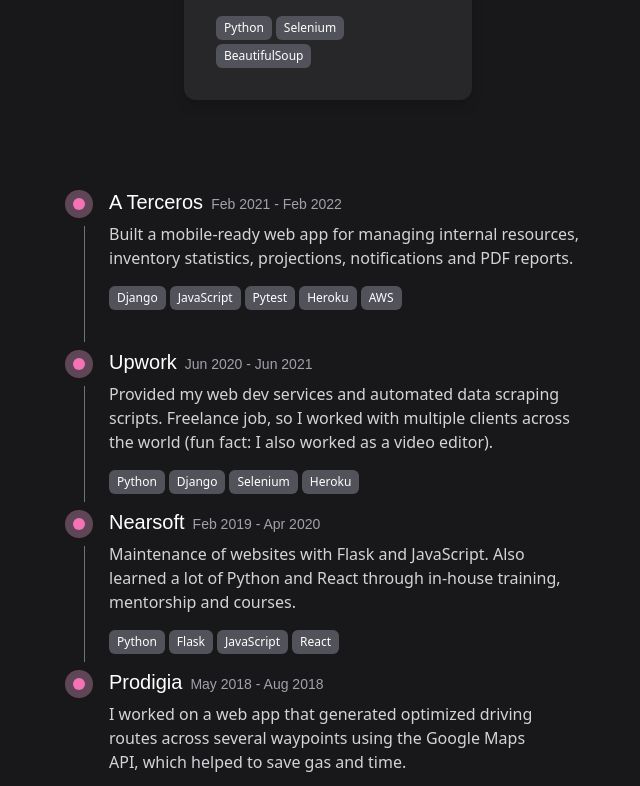
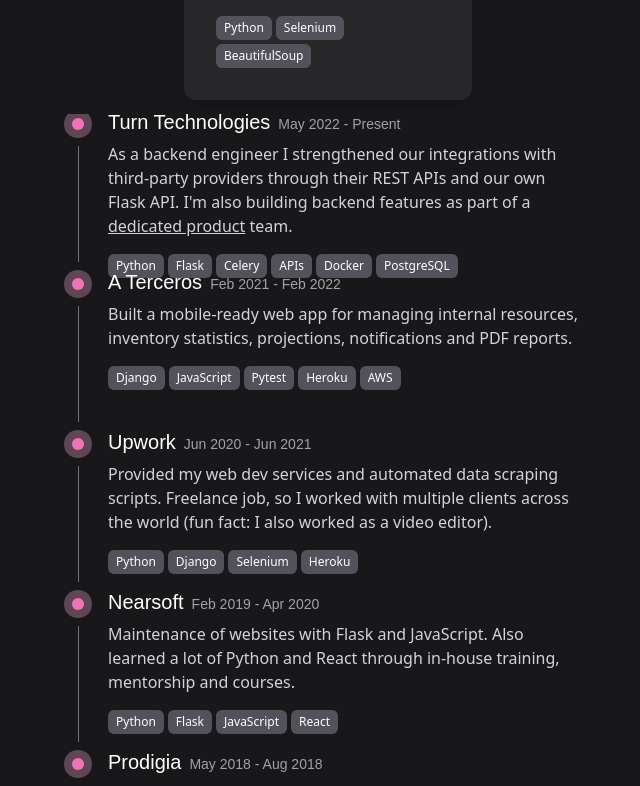
Before and after one commit to danielgrijalva/portfolio, a React (Create React App) app: page / in a window 1280 px wide. Shown: the part 1486-2272 px from the top of the page, without its empty margins (312-952 px from the left). Built offline with nearby package versions, Linux system fonts and the light colour scheme.

Commit message:
Update experience

```diff
--- a/src/pages/Experience/Experience.js
+++ b/src/pages/Experience/Experience.js
@@ -6,11 +6,21 @@
     <div className={classes.experience}>
       <ul>
         <ExperienceItem
+          from="May 2022"
+          to="Present"
+          company="Turn Technologies"
+          position="Software Engineer"
+          tools={["Python", "Flask", "Celery", "APIs", "Docker", "PostgreSQL"]}
+        >
+          As a backend engineer I strengthened our integrations with third-party providers
+          through their REST APIs and our own Flask API. I'm also building backend features as{" "}
+          part of a <a href="https://turn.ai/product/ready">dedicated product</a> team.
+        </ExperienceItem>
+        <ExperienceItem
           from="Feb 2021"
           to="Feb 2022"
           company="A Terceros"
           position="Software Engineer"
-          description="Lorem ipsum dolor sit, amet consectetur adipisicing elit. Perferendis, minus delectus iure."
           tools={["Django", "JavaScript", "Pytest", "Heroku", "AWS"]}
         >
           Built a mobile-ready web app for managing internal resources,
--- a/src/pages/Experience/ExperienceItem.module.css
+++ b/src/pages/Experience/ExperienceItem.module.css
@@ -12,7 +12,7 @@
 }
 
 .line {
-  @apply bg-zinc-500  h-px w-full md:w-px md:h-full ml-3 md:my-3;
+  @apply bg-zinc-500  h-px w-full md:w-px md:h-full md:my-3;
 }
 
 .item:last-of-type .separator .line {
@@ -31,3 +31,7 @@
 .info p {
   @apply text-zinc-300 mb-4;
 }
+
+.info a {
+  @apply underline;
+}
```
